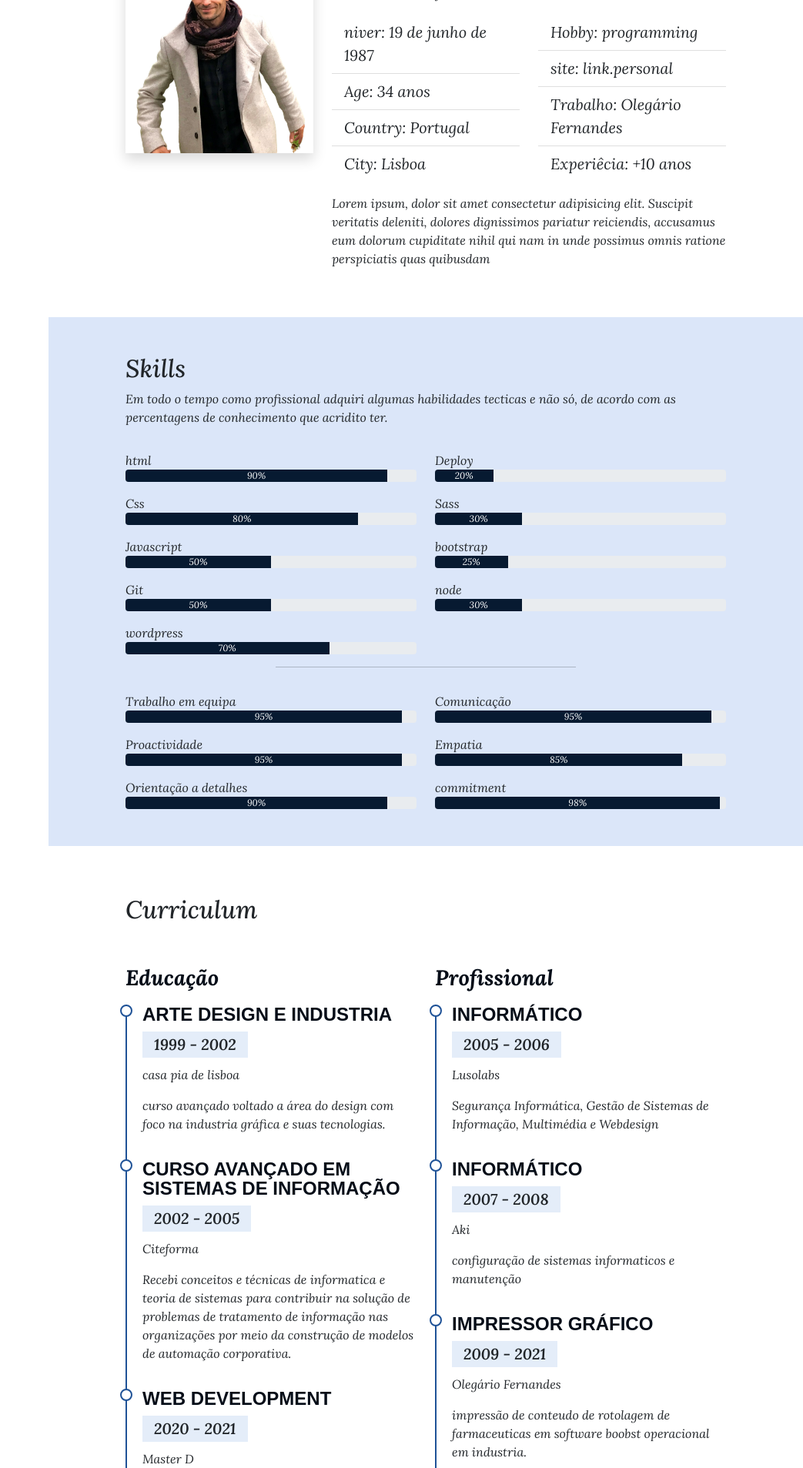
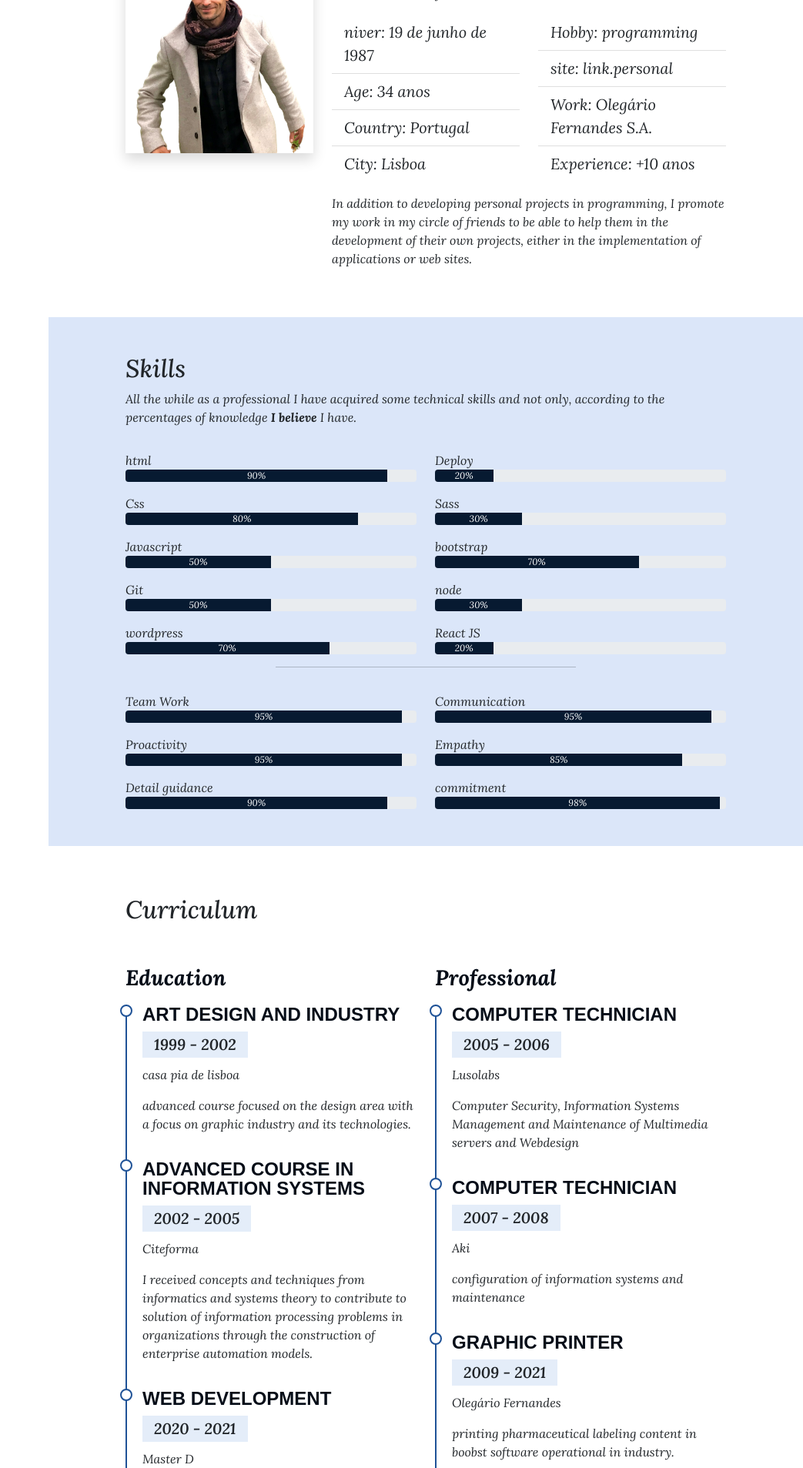
Before and after one commit to ricardoalexandrepereira/Portefolio-resp, a Flask app: page / in a window 1280 px wide. Shown: the part 1253-3160 px from the top of the page at 77% size, without its empty margins (237-1280 px from the left). Run offline with Flask 2, Linux system fonts and the light colour scheme; some web fonts are replaced.

```diff
--- a/static/script.js
+++ b/static/script.js
@@ -63,5 +63,5 @@ setTimeout(()=>{
 var text = document.getElementById('text');
 addEventListener('scroll', function(){
     var value = scrollY;
-    text.style.marginBottom = value * 3 +'px';
+    text.style.marginBottom = value * 4 +'px';
 })
--- a/static/style.css
+++ b/static/style.css
@@ -348,7 +348,7 @@ i.menu-mobile{
 }
 #text{
     position: absolute;
-    top: 200px;
+    top: 300px;
 }
 .banner #text{
     position: relative;
@@ -356,10 +356,9 @@ i.menu-mobile{
     color:#eef0f3;
     font-family: aladin;
     font-style: italic;
-font-weight:100;
-
-text-shadow: 1px 1px 1px rgb(2, 17, 36),1px 1px 1px rgb(2, 17, 36),
-1px 1px 10px rgb(2, 17, 36),1px 1px 1px rgb(2, 17, 36);
+    font-weight:100;
+    text-shadow: 1px 1px 1px rgb(2, 17, 36),1px 1px 1px rgb(2, 17, 36),
+    1px 1px 10px rgb(2, 17, 36),1px 1px 1px rgb(2, 17, 36);
 
 }
 .banner .clouds{
--- a/templates/index.html
+++ b/templates/index.html
@@ -40,15 +40,15 @@
             <ul class="nav flex-column">
                 <li class="nav-item">
                   <a class="nav-link active" aria-current="page" href="#inicio"><i class="bi bi-house"></i>
-                     Inicio</a>
+                    main</a>
                 </li>
                 <li class="nav-item">
                   <a class="nav-link" href="#sobre"><i class="bi bi-person"></i>
-                     Sobre</a>
+                    about</a>
                 </li>
                 <li class="nav-item">
                   <a class="nav-link" href="#habilidades"><i class="bi bi-list-check"></i>
-                     Habilidades</a>
+                     Skills</a>
                 </li>
                 <li class="nav-item">
                   <a class="nav-link" href="#Curriculum"><i class="bi bi-file-earmark"></i>
@@ -56,10 +56,10 @@
                 </li>
                 <li class="nav-item">
                   <a class="nav-link" href="#portefolio"><i class="bi bi-collection"></i>
-                     Portfólio</a>
+                    Portfolio</a>
                 </li>
                 <li class="nav-item">
-                  <a class="nav-link" href="#contato"><i class="bi bi-envelope"></i> Contato</a>
+                  <a class="nav-link" href="#contato"><i class="bi bi-envelope"></i> Contact</a>
                 </li>
 
               </ul>
@@ -103,16 +103,17 @@
 
             <div class="row w-100">
                 <div class="col-md-12" data-anime="down">
-                    <h2 class="pt-3">Sobre</h2>
-                    <p>Lorem ipsum dolor sit amet consectetur adipisicing elit. Quidem eveniet quisquam amet quasi
-                        odit. Libero, blanditiis. Cumque voluptates, alias voluptas non consectetur vel,
-                        tempora deserunt minus veritatis ex pariatur explicabo totam possimus facere maxime
-                        labore blanditiis fugit provident beatae doloribus exercitationem iste rem quasi?
-                        Quisquam porro minus sed quos ipsam deserunt ex cumque possimus ipsa! Eos facilis
-                        maxime, cumque aperiam est eum numquam distinctio ipsam nam vitae, exercitationem
-                        nulla. Tempora omnis enim culpa optio, aperiam exercitationem, possimus reiciendis
-                        officia vel quod saepe ullam quisquam eum atque voluptatem voluptatibus similique!
-                        Corrupti doloremque quibusdam nulla vero perspiciatis neque sit cupiditate harum hic.
+                    <h2 class="pt-3">About me</h2>
+                    <p>I believe in the power of education as a transforming agent of the individual,
+                        because I had the possibility to study information technologies and various unrelated
+                        technologies, as well as having lived in some countries with diverse cultures and other
+                        learning methods the case of France and Argentina, generating me resources to study even more,
+                        I have always chosen to be in contact with "know how to do".
+                        I was encouraged to specialize me in information systems after finishing high school in arts.
+                        I have followed studies in systems and networks and currently develop my professional activity in
+                        digital printing and design area at Olegário fernandes. But the need to know more has led me to pursue what really love, WEB.
+
+
                     </p>
                 </div>
             </div>
@@ -122,7 +123,7 @@
                     <img class="img-fluid shadow" src="../static/img/me.png" alt="foto ricardo" data-anime="left">
                 </div>
                 <div class="col-md-8" data-anime="right">
-                    <h3>Impressor Gráfico/web Developer</h3>
+                    <h3>graphic printer/web Developer</h3>
                     <p>Actualmente desenvolvo o meu trabalho no ambito do design e
                         impressão para a empresa Olegário fernandes,
                         tambem desenvolvo trabalho em web design principalmente em
@@ -164,12 +165,12 @@
                                         link.personal</a>
                                     </li>
                                     <li class="list-group-item">
-                                        Trabalho: <a href="https://https://olegario-fernandes.pt/"
+                                        Work: <a href="https://https://olegario-fernandes.pt/"
                                         target="_blank" class="fw-lighter text-decoration-none link-dark">
-                                        Olegário Fernandes</a>
+                                        Olegário Fernandes S.A.</a>
                                     </li>
                                     <li class="list-group-item">
-                                        Experiêcia: <span class="fw-lighter">
+                                        Experience: <span class="fw-lighter">
                                             +10 anos</span>
                                     </li>
 
@@ -178,10 +179,10 @@
 
                         </div>
 
-                        <p>Lorem ipsum, dolor sit amet consectetur adipisicing elit.
-                            Suscipit veritatis deleniti, dolores dignissimos pariatur
-                            reiciendis, accusamus eum dolorum cupiditate nihil qui nam
-                            in unde possimus omnis ratione perspiciatis quas quibusdam
+                        <p>In addition to developing personal projects in programming, I promote my
+                             work in my circle of friends to be able to help them in the development
+                             of their own projects, either in the implementation of applications or
+                             web sites.
                             </p>
 
 
@@ -193,8 +194,7 @@
         <section class="mt-5 section-bg" id="habilidades">
             <div class="container pb-5">
                 <h2 class="pt-5">Skills</h2>
-                <p> Em todo o tempo como profissional adquiri algumas habilidades
-                    tecticas e não só, de acordo com as percentagens de conhecimento que acridito ter.
+                <p> All the while as a professional I have acquired some technical skills and not only, according to the percentages of knowledge <b>I believe</b> I have.
                 </p>
                 <div class="row">
                     <div class="col-md-6">
@@ -239,12 +239,17 @@
 
                                 <p class="mt-3 mb-0">bootstrap</p>
                                 <div class="progress">
-                                    <div class="progress-bar" role="progressbar" style="width: 25%;" aria-valuenow="25" aria-valuemin="0" aria-valuemax="100" data-anime="left">25%</div>
+                                    <div class="progress-bar" role="progressbar" style="width: 70%;" aria-valuenow="70" aria-valuemin="0" aria-valuemax="100" data-anime="left">70%</div>
                                 </div>
 
                                 <p class="mt-3 mb-0">node</p>
                                 <div class="progress">
                                     <div class="progress-bar" role="progressbar" style="width: 30%;" aria-valuenow="30" aria-valuemin="0" aria-valuemax="100" data-anime="left">30%</div>
+                                </div>
+
+                                <p class="mt-3 mb-0">React JS</p>
+                                <div class="progress">
+                                    <div class="progress-bar" role="progressbar" style="width: 20%;" aria-valuenow="20" aria-valuemin="0" aria-valuemax="100" data-anime="left">20%</div>
                                 </div>
                     </div>
                 </div>
@@ -253,29 +258,29 @@
 
                 <div class="row">
                     <div class="col-md-6">
-                        <p class="mt-3 mb-0">Trabalho em equipa</p>
+                        <p class="mt-3 mb-0">Team Work</p>
                         <div class="progress">
                         <div class="progress-bar" role="progressbar" style="width: 95%;" aria-valuenow="95" aria-valuemin="0" aria-valuemax="100" data-anime="left">95%</div>
                         </div>
 
-                        <p class="mt-3 mb-0">Proactividade</p>
+                        <p class="mt-3 mb-0">Proactivity</p>
                         <div class="progress">
                         <div class="progress-bar" role="progressbar" style="width: 95%;" aria-valuenow="95" aria-valuemin="0" aria-valuemax="100" data-anime="left">95%</div>
                         </div>
 
-                        <p class="mt-3 mb-0">Orientação a detalhes</p>
+                        <p class="mt-3 mb-0">Detail guidance</p>
                         <div class="progress">
                         <div class="progress-bar" role="progressbar" style="width: 90%;" aria-valuenow="90" aria-valuemin="0" aria-valuemax="100" data-anime="left">90%</div>
                         </div>
 
                     </div>
                     <div class="col-md-6">
-                        <p class="mt-3 mb-0">Comunicação</p>
+                        <p class="mt-3 mb-0">Communication</p>
                         <div class="progress">
                         <div class="progress-bar" role="progressbar" style="width: 95%;" aria-valuenow="95" aria-valuemin="0" aria-valuemax="100" data-anime="left">95%</div>
                         </div>
 
-                        <p class="mt-3 mb-0">Empatia</p>
+                        <p class="mt-3 mb-0">Empathy</p>
                         <div class="progress">
                         <div class="progress-bar" role="progressbar" style="width: 85%;" aria-valuenow="85" aria-valuemin="0" aria-valuemax="100" data-anime="left">85%</div>
                         </div>
@@ -300,22 +305,22 @@
                 <h2 class="pt-3 pb-4">Curriculum</h2>
                 <div class="row">
                     <div class="col-md-6">
-                        <h3 class="cv-title">Educação</h3>
+                        <h3 class="cv-title">Education</h3>
                         <div class="cv-item" data-anime="up">
-                            <h4>arte design e industria</h4>
+                            <h4>art design and industry</h4>
                             <h5>1999 - 2002</h5>
                             <p><em>casa pia de lisboa</em></p>
-                            <p>curso avançado voltado a área do design com foco na
-                                industria gráfica e suas tecnologias.
+                            <p>advanced course focused on the design area with a focus on
+                                graphic industry and its technologies.
                             </p>
                         </div>
                         <div class="cv-item"data-anime="up">
-                            <h4>Curso avançado em sistemas de informação</h4>
+                            <h4>Advanced course in information systems</h4>
                             <h5>2002 - 2005</h5>
                             <p><em>Citeforma</em></p>
-                            <p>Recebi conceitos e técnicas de informatica e teoria de sistemas para contribuir na
-                                solução de problemas de tratamento de informação nas organizações por meio da construção
-                                de modelos de automação corporativa.
+                            <p>I received concepts and techniques from informatics and systems theory to contribute to
+                                solution of information processing problems in organizations through the construction of
+                                enterprise automation models.
                             </p>
                         </div>
 
@@ -323,33 +328,33 @@
                             <h4>web Development</h4>
                             <h5>2020 - 2021</h5>
                             <p><em>Master D</em></p>
-                            <p>Curso voltado para a programação web, design e layouts em diversos programas e bibliotecas
+                            <p>Course focused on web programming, design and layouts in various programs and libraries
                                 front-end.
                             </p>
                         </div>
                     </div>
                     <div class="col-md-6">
-                        <h3 class="cv-title">Profissional</h3>
+                        <h3 class="cv-title">Professional</h3>
                         <div class="cv-item"data-anime="up">
-                            <h4>informático</h4>
+                            <h4>computer technician</h4>
                             <h5>2005 - 2006</h5>
                             <p><em>Lusolabs</em></p>
-                            <p>Segurança Informática, Gestão de Sistemas de Informação, Multimédia e Webdesign
+                            <p>Computer Security, Information Systems Management and Maintenance of Multimedia servers and Webdesign
                             </p>
                         </div>
                         <div class="cv-item"data-anime="up">
-                            <h4>informático</h4>
+                            <h4>computer technician</h4>
                             <h5>2007 - 2008</h5>
                             <p><em>Aki</em></p>
-                            <p>configuração de sistemas informaticos e manutenção
+                            <p>configuration of information systems and maintenance
                             </p>
                         </div>
                         <div class="cv-item"data-anime="up">
-                            <h4>impressor gráfico</h4>
+                            <h4>graphic printer</h4>
                             <h5>2009 - 2021</h5>
                             <p><em>Olegário Fernandes</em></p>
-                            <p>impressão de conteudo de rotolagem de farmaceuticas em software boobst
-                                operacional em industria.
+                            <p>printing pharmaceutical labeling content in boobst software
+                                operational in industry.
                             </p>
                         </div>
                     </div>
@@ -388,12 +393,12 @@
 
                             <div class="col">
                               <div class="card">
-                                <img src="../static/img/b2.jpg" class="card-img-top" alt="...">
+                                <img src="../static/img/jungle.png" class="card-img-top" alt="jungle_img">
                                 <div class="card-body">
-                                  <h5 class="card-title">Card title</h5>
-                                  <p class="card-text">This is a longer card with supporting text below as a natural lead-in to additional content. This content is a little bit longer.</p>
+                                  <h5 class="card-title">Jungle Game</h5>
+                                  <p class="card-text"> <br>this a memory game developed with javascript with nice animations on gsap.</p><br>
                                   <div class="d-flex justify-content-center">
-                                    <a href="#" target="_blank" class="btn btn-outline-primary"><i class="bi bi-link-45deg"></i></a>
+                                    <a href="https://jungle-game-rep.netlify.app/" target="_blank" class="btn btn-outline-primary"><i class="bi bi-link-45deg"></i></a>
                                 </div>
                                 </div>
                               </div>
@@ -437,7 +442,7 @@
                                 <img src="../static/img/develor_img.png" class="card-img-top img-fluid w-100" alt="develor_img">
                                 <div class="card-body">
                                   <h5 class="card-title">Contact page</h5>
-                                  <p class="card-text">One of the first personal project developed focused on UI/UX using javascript and css and many animations.</p>
+                                  <p class="card-text">One of the first personal project developed focused on UI/UX using javascript and css and many animations.</p><br>
                                   <div class="d-flex justify-content-center">
                                     <a href="https://ricardo-personal-site.netlify.app" target="_blank" class="btn btn-outline-primary"><i class="bi bi-link-45deg"></i></a>
                                 </div>
@@ -450,7 +455,7 @@
                                 <img src="../static/img/todo_list.png" class="card-img-top img-fluid w-100" alt="todo_list.png">
                                 <div class="card-body">
                                   <h5 class="card-title">To-Do List</h5>
-                                  <p class="card-text">This is a FULL-STACK-APP ,CRUD Project. Using NODE.JS ,nodemon, express, mongodb and deploy on heroku </p>
+                                  <p class="card-text">This is a FULL-STACK-APP ,CRUD Project. Using NODE.JS ,nodemon, express, mongodb and deploy on heroku </p><br>
                                   <div class="d-flex justify-content-center">
                                     <a href="https://todolist-ricardo.herokuapp.com/" target="_blank" class="btn btn-outline-primary"><i class="bi bi-link-45deg"></i></a>
                                 </div>
```
Also changed, not shown: static/img/jungle.png (added).
